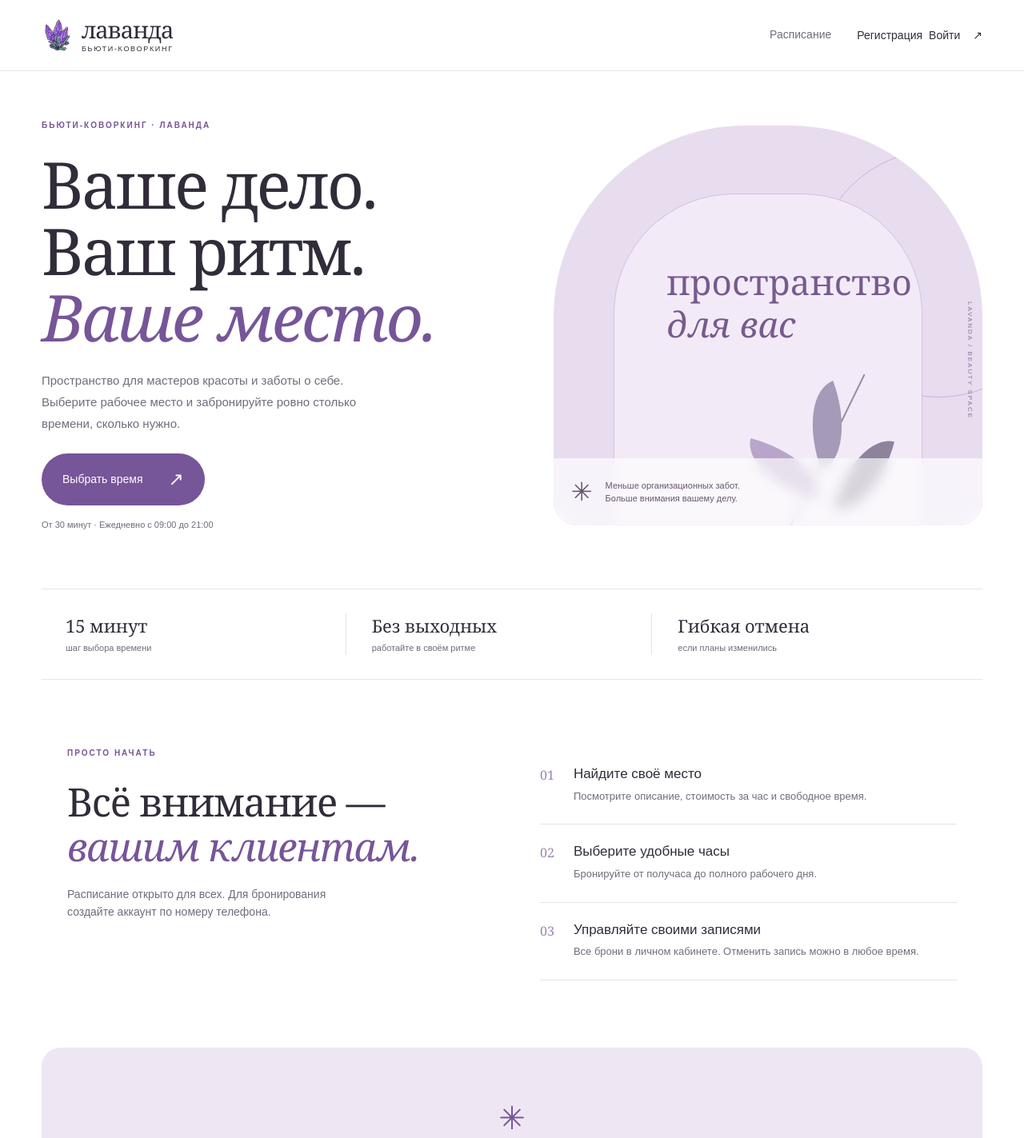
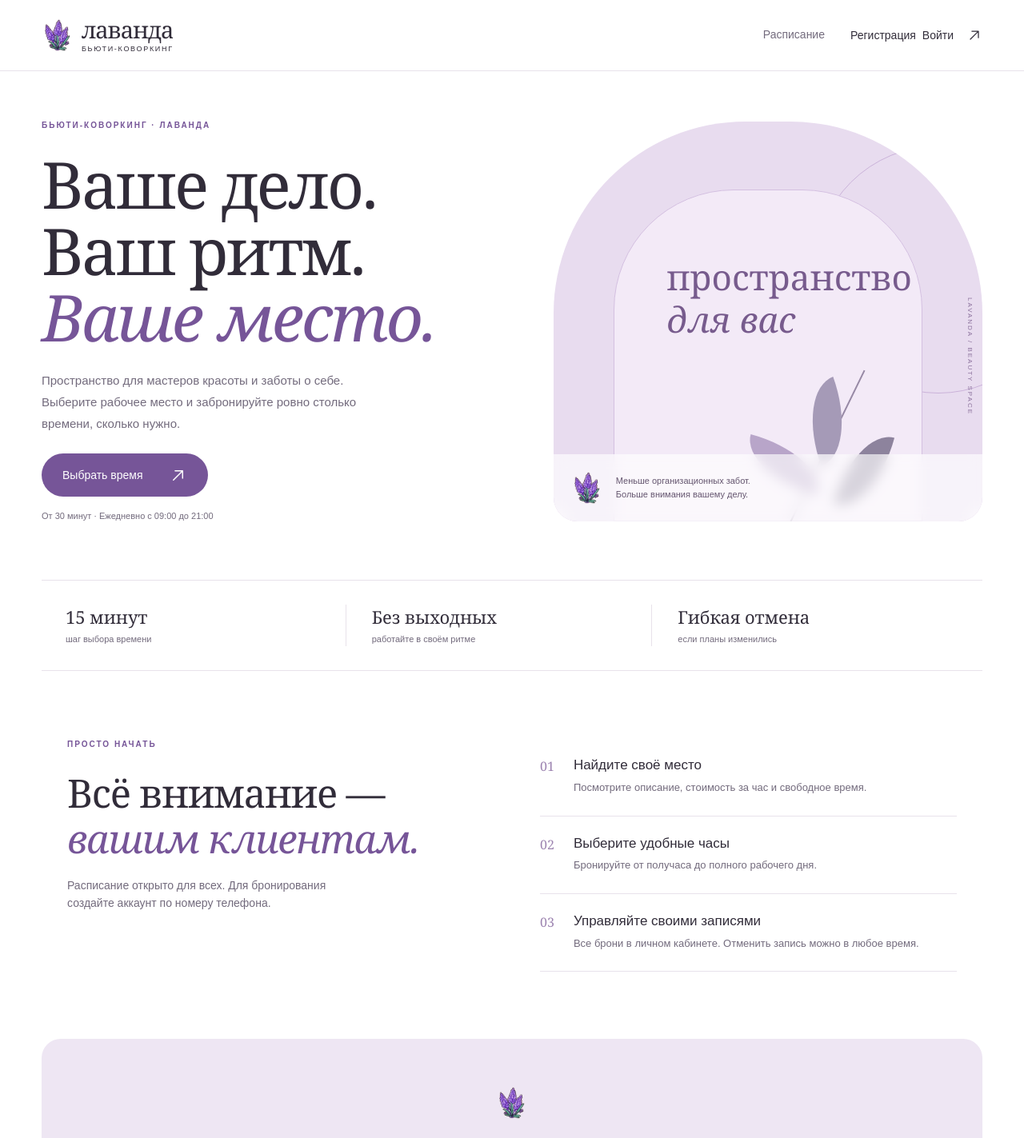
Before and after one commit to Pelmen2la/lavanda_fe, a Next.js app: page / in a window 1280 px wide. Shown: the top 1423 px of the page at 80% size. Built offline with nearby package versions, Linux system fonts and the light colour scheme; no server answers; what @mui/material-nextjs would draw is missing.

Commit message:
Replace Unicode icons with Phosphor and lavender artwork

```diff
--- a/src/app/page.module.css
+++ b/src/app/page.module.css
@@ -5,7 +5,7 @@
 .intro { color: var(--muted); max-width: 440px; margin: 24px 0; font-size: 15px; line-height: 1.8; }
 .cta { display: inline-flex; justify-content: space-between; align-items: center; gap: 32px; background: var(--lavender); color: white; min-height: 54px; padding: 14px 26px; border-radius: 50px; font-size: 14px; }
 .cta:hover { background: #593d77; }
-.cta span { font-size: 23px; }
+.cta svg { flex-shrink: 0; }
 .caption { margin-top: 16px; color: var(--muted); font-size: 11px; }
 .art { min-height: 345px; border-radius: 160px 160px 24px 24px; position: relative; overflow: hidden; background: #e8dcef; display: flex; align-items: flex-end; justify-content: center; }
 .arch { position: absolute; height: 83%; width: 72%; bottom: 0; border-radius: 150px 150px 0 0; background: #f3eaf7; border: 1px solid #d4c0e1; }
@@ -17,7 +17,7 @@
 .leafTwo { right: 38%; bottom: 20px; transform: rotate(-75deg); background: #b8a5c9; }
 .leafThree { right: 12%; bottom: 12px; transform: rotate(15deg); background: #8d839d; }
 .artLabel { position: relative; z-index: 3; width: 100%; padding: 18px 22px; background: rgb(255 255 255 / 65%); backdrop-filter: blur(8px); font-size: 11px; line-height: 1.5; display: flex; align-items: center; gap: 16px; color: #65566f; }
-.artLabel > span { font-size: 32px; }
+.lavenderMark { display: block; width: 40px; height: 48px; object-fit: contain; flex-shrink: 0; }
 .vertical { position: absolute; right: 10px; top: 44%; writing-mode: vertical-rl; font-size: 8px; letter-spacing: 2px; color: #8c729d; }
 .strip { max-width: 1176px; margin: 10px auto 0; border-block: 1px solid var(--line); display: grid; padding: 20px; gap: 22px; }
 .strip div { display: flex; justify-content: space-between; align-items: center; gap: 12px; }
@@ -31,6 +31,6 @@
 .how h3 { font-size: 17px; margin-bottom: 8px; }
 .how li p { color: var(--muted); font-size: 13px; }
 .bottom { text-align: center; background: #eee6f3; padding: 44px 20px; margin: 0 20px 40px; border-radius: 24px; }
-.bottom > span { display: block; color: var(--lavender); font-size: 40px; margin-bottom: 12px; }
+.bottom > .lavenderMark { margin: 0 auto 12px; }
 .bottom h2 { margin-bottom: 28px; }
 @media (min-width: 760px) { .hero { grid-template-columns: 1.1fr 1fr; align-items: center; padding: 60px 32px; gap: 50px; } .copy h1 { font-size: clamp(64px, 6.3vw, 86px); } .art { min-height: 500px; border-radius: 240px 240px 30px 30px; } .arch > span { font-size: 44px; } .strip { grid-template-columns: repeat(3, 1fr); padding: 30px; gap: 32px; } .strip div { flex-direction: column; align-items: flex-start; gap: 5px; border-right: 1px solid var(--line); } .strip div:last-child { border: 0; } .how { padding: 84px 32px; grid-template-columns: 1fr 1fr; gap: 70px; } .how h2, .bottom h2 { font-size: 49px; } .bottom { max-width: 1176px; margin: 0 auto 50px; padding: 56px; } }
--- a/src/app/page.tsx
+++ b/src/app/page.tsx
@@ -1,10 +1,11 @@
+import { ArrowUpRightIcon } from '@phosphor-icons/react/dist/ssr/ArrowUpRight';
 import Link from 'next/link';
 import s from './page.module.css';
 export default function Home() { return <>
-  <section className={s.hero}><div className={s.copy}><p className={s.eyebrow}>БЬЮТИ-КОВОРКИНГ · ЛАВАНДА</p><h1>Ваше дело.<br />Ваш ритм.<br /><em>Ваше место.</em></h1><p className={s.intro}>Пространство для мастеров красоты и заботы о себе. Выберите рабочее место и забронируйте ровно столько времени, сколько нужно.</p><Link className={s.cta} href="/schedule/">Выбрать время <span aria-hidden="true">↗</span></Link><p className={s.caption}>От 30 минут · Ежедневно с 09:00 до 21:00</p></div>
-    <div className={s.art} aria-hidden="true"><div className={s.orbit}/><div className={s.arch}><span>пространство<br /><i>для вас</i></span><div className={s.stem}/><div className={s.leafOne}/><div className={s.leafTwo}/><div className={s.leafThree}/></div><div className={s.artLabel}><span>✳</span>Меньше организационных забот.<br />Больше внимания вашему делу.</div><span className={s.vertical}>LAVANDA / BEAUTY SPACE</span></div>
+  <section className={s.hero}><div className={s.copy}><p className={s.eyebrow}>БЬЮТИ-КОВОРКИНГ · ЛАВАНДА</p><h1>Ваше дело.<br />Ваш ритм.<br /><em>Ваше место.</em></h1><p className={s.intro}>Пространство для мастеров красоты и заботы о себе. Выберите рабочее место и забронируйте ровно столько времени, сколько нужно.</p><Link className={s.cta} href="/schedule/">Выбрать время <ArrowUpRightIcon size={23} aria-hidden="true" /></Link><p className={s.caption}>От 30 минут · Ежедневно с 09:00 до 21:00</p></div>
+    <div className={s.art} aria-hidden="true"><div className={s.orbit}/><div className={s.arch}><span>пространство<br /><i>для вас</i></span><div className={s.stem}/><div className={s.leafOne}/><div className={s.leafTwo}/><div className={s.leafThree}/></div><div className={s.artLabel}><img className={s.lavenderMark} src="/lavender-logo.webp" alt="" width={40} height={48} />Меньше организационных забот.<br />Больше внимания вашему делу.</div><span className={s.vertical}>LAVANDA / BEAUTY SPACE</span></div>
   </section>
   <section className={s.strip}><div><strong>15 минут</strong><span>шаг выбора времени</span></div><div><strong>Без выходных</strong><span>работайте в своём ритме</span></div><div><strong>Гибкая отмена</strong><span>если планы изменились</span></div></section>
   <section className={s.how}><div><p className={s.eyebrow}>ПРОСТО НАЧАТЬ</p><h2>Всё внимание —<br /><em>вашим клиентам.</em></h2><p>Расписание открыто для всех. Для бронирования создайте аккаунт по номеру телефона.</p></div><ol><li><span>01</span><div><h3>Найдите своё место</h3><p>Посмотрите описание, стоимость за час и свободное время.</p></div></li><li><span>02</span><div><h3>Выберите удобные часы</h3><p>Бронируйте от получаса до полного рабочего дня.</p></div></li><li><span>03</span><div><h3>Управляйте своими записями</h3><p>Все брони в личном кабинете. Отменить запись можно в любое время.</p></div></li></ol></section>
-  <section className={s.bottom}><span aria-hidden="true">✳</span><h2>Для следующей<br /><em>красивой работы.</em></h2><Link className={s.cta} href="/schedule/">Открыть расписание <span aria-hidden="true">↗</span></Link></section>
+  <section className={s.bottom}><img className={s.lavenderMark} src="/lavender-logo.webp" alt="" width={40} height={48} /><h2>Для следующей<br /><em>красивой работы.</em></h2><Link className={s.cta} href="/schedule/">Открыть расписание <ArrowUpRightIcon size={23} aria-hidden="true" /></Link></section>
 </>; }
--- a/src/app/schedule/page.tsx
+++ b/src/app/schedule/page.tsx
@@ -1,4 +1,5 @@
 'use client';
+import { ArrowRightIcon } from '@phosphor-icons/react/dist/ssr/ArrowRight';
 import PlacePhotos from '@/components/PlacePhotos';
 import { useEffect, useState } from 'react';
 import Link from 'next/link';
@@ -56,7 +57,7 @@ export default function Schedule() {
 
         return <article key={p.id} className={`${s.panel} ${s.workplaceCard}`}><div className={s.stack}><PlacePhotos ids={p.photoIds} name={p.name} /><div><h2 className={s.heading}>{p.name}</h2><p className={s.muted}>{money(p.hourlyPrice)} / час</p></div><p className={s.note}>{p.description}</p>{!!p.linkedPlaceIds?.length && <p className={s.muted}>Кабинет целиком · связанных мест: {p.linkedPlaceIds.length}. Стоимость указана за весь кабинет.</p>}
           <div className={s.workplaceActions}><AvailabilityTimeline key={date} date={date} intervals={intervals} isCabinet={!!p.linkedPlaceIds?.length} bookings={isAdmin ? intervals.filter((b): b is Booking => 'clientName' in b) : undefined} />
-          {user?.role === 'master' ? <Link className={s.link} href="/account/">Мои записи →</Link> : user ? <Button variant="outlined" disabled={reserved} onClick={() => setSelected(p)}>Забронировать</Button> : <Link className={s.link} href="/login/">Войти для бронирования →</Link>}</div>
+          {user?.role === 'master' ? <Link className={s.link} href="/account/">Мои записи <ArrowRightIcon size={18} aria-hidden="true" style={{ verticalAlign: "middle" }} /></Link> : user ? <Button variant="outlined" disabled={reserved} onClick={() => setSelected(p)}>Забронировать</Button> : <Link className={s.link} href="/login/">Войти для бронирования <ArrowRightIcon size={18} aria-hidden="true" style={{ verticalAlign: "middle" }} /></Link>}</div>
         </div></article>;
       })}</div> : <div className={s.empty}><h2 className={s.heading}>Места скоро появятся</h2><p>Администратор ещё не добавил доступные для бронирования рабочие места.</p>{user?.role === 'admin' && <Link className={s.link} href="/admin/">Добавить первое место</Link>}</div>)}
     </div>{selected && user?.role !== 'master' && <BookingForm place={selected} date={date} busy={busy} clientsResource={clientsResource} close={() => setSelected(null)} saved={() => { setSelected(null); setSuccess('Место забронировано.'); busyResource.reload(); }} />}
--- a/src/components/BookingCalendar.module.css
+++ b/src/components/BookingCalendar.module.css
@@ -31,3 +31,5 @@
 .booking:focus-visible, .day:focus-visible, .weekArrow:focus-visible { outline: 2px solid var(--lavender); outline-offset: 2px; z-index: 1; }
 .empty { padding: 36px; color: var(--muted); text-align: center; }
 @media (max-width: 599px) { .week { gap: 1px; grid-template-columns: 22px repeat(7, minmax(0, 1fr)) 22px; } .calendar { grid-template-columns: 52px repeat(var(--places), 180px); } }
+
+.weekArrow { display: flex; align-items: center; justify-content: center; padding: 0; }
--- a/src/components/BookingCalendar.tsx
+++ b/src/components/BookingCalendar.tsx
@@ -1,4 +1,6 @@
 'use client';
+import { CaretLeftIcon } from '@phosphor-icons/react/dist/ssr/CaretLeft';
+import { CaretRightIcon } from '@phosphor-icons/react/dist/ssr/CaretRight';
 import { useState } from 'react';
 import type { CSSProperties } from 'react';
 import { Button, Dialog, DialogActions, DialogContent, DialogTitle, Tooltip } from '@mui/material';
@@ -15,12 +17,12 @@ export function CalendarDatePicker({ date, onChange }: { date: string; onChange:
   return <div className={s.datePicker}>
     <div className={s.dateToolbar}><DateField label="День записей" value={date} onChange={onChange} /><Button onClick={() => onChange(today())}>Сегодня</Button></div>
     <div className={s.week} aria-label="Выбор дня">
-      <button className={s.weekArrow} type="button" aria-label="Предыдущая неделя" onClick={() => onChange(shiftDay(date, -7))}>‹</button>
+      <button className={s.weekArrow} type="button" aria-label="Предыдущая неделя" onClick={() => onChange(shiftDay(date, -7))}><CaretLeftIcon size={20} aria-hidden="true" /></button>
       {weekDays(date).map(day => <button key={day} type="button" className={`${s.day} ${day === date ? s.selected : ''}`} aria-pressed={day === date} aria-label={dayLabel(day + 'T12:00:00+03:00')} onClick={() => onChange(day)}>
         <span>{new Intl.DateTimeFormat('ru-RU', { weekday: 'short', timeZone: 'Europe/Moscow' }).format(new Date(day + 'T12:00:00+03:00'))}</span><strong>{Number(day.slice(-2))}</strong>
         <span className={s.todayDot} style={{ visibility: day === today() ? 'visible' : 'hidden' }} />
       </button>)}
-      <button className={s.weekArrow} type="button" aria-label="Следующая неделя" onClick={() => onChange(shiftDay(date, 7))}>›</button>
+      <button className={s.weekArrow} type="button" aria-label="Следующая неделя" onClick={() => onChange(shiftDay(date, 7))}><CaretRightIcon size={20} aria-hidden="true" /></button>
     </div>
   </div>;
 }
--- a/src/components/Shell.tsx
+++ b/src/components/Shell.tsx
@@ -1,4 +1,5 @@
 'use client';
+import { ArrowUpRightIcon } from '@phosphor-icons/react/dist/ssr/ArrowUpRight';
 import Link from 'next/link';
 import { usePathname, useRouter } from 'next/navigation';
 import { useState, ReactNode } from 'react';
@@ -20,7 +21,7 @@ export default function Shell({ children }: { children: ReactNode }) {
   return <><a className={s.skip} href="#content">Перейти к содержимому</a><header className={s.header}><div className={s.bar}>
     <Link className={s.brand} href="/" aria-label="Лаванда — главная"><img className={s.mark} src="/lavender-logo.webp" alt="" width={40} height={48} /><span>лаванда<small>бьюти-коворкинг</small></span></Link>
     <nav className={s.nav} aria-label="Главная навигация">{links.map(({ href, label }) => <Link key={href} href={href} aria-current={currentPath === href.slice(0, -1) || currentPath.startsWith(href) ? 'page' : undefined}>{label}</Link>)}</nav>
-    <div className={s.auth}>{!loading && (user ? <><span className={s.userName} title={user.name}>{user.name}</span><Button size="small" onClick={async () => { try { await logout(); router.replace('/'); } catch (e) { setError(message(e)); } }}>Выйти</Button></> : <><Link className={s.login} href="/register/" aria-current={path === '/register/' || path === '/register' ? 'page' : undefined}>Регистрация</Link><Link className={s.login} href="/login/">Войти <span aria-hidden="true">↗</span></Link></>)}</div>
+    <div className={s.auth}>{!loading && (user ? <><span className={s.userName} title={user.name}>{user.name}</span><Button size="small" onClick={async () => { try { await logout(); router.replace('/'); } catch (e) { setError(message(e)); } }}>Выйти</Button></> : <><Link className={s.login} href="/register/" aria-current={path === '/register/' || path === '/register' ? 'page' : undefined}>Регистрация</Link><Link className={s.login} href="/login/">Войти <ArrowUpRightIcon size={20} aria-hidden="true" /></Link></>)}</div>
   </div></header>{error && <Alert severity="error" onClose={() => setError('')}>{error}</Alert>}<main id="content" className={s.main}>{children}</main>
   <footer className={s.footer}><span className={s.footerName}>лаванда</span><span>Место для вашей практики</span><span>Ежедневно · 09:00–21:00 МСК</span></footer></>;
 }
```
Also changed, not shown: package.json (+8 -7 lines), src/components/AdminPanel.tsx (+2 -1 lines), src/components/PlacePhotos.tsx (+5 -2 lines), 1 other file (tests, documents, lock files or other folders).
